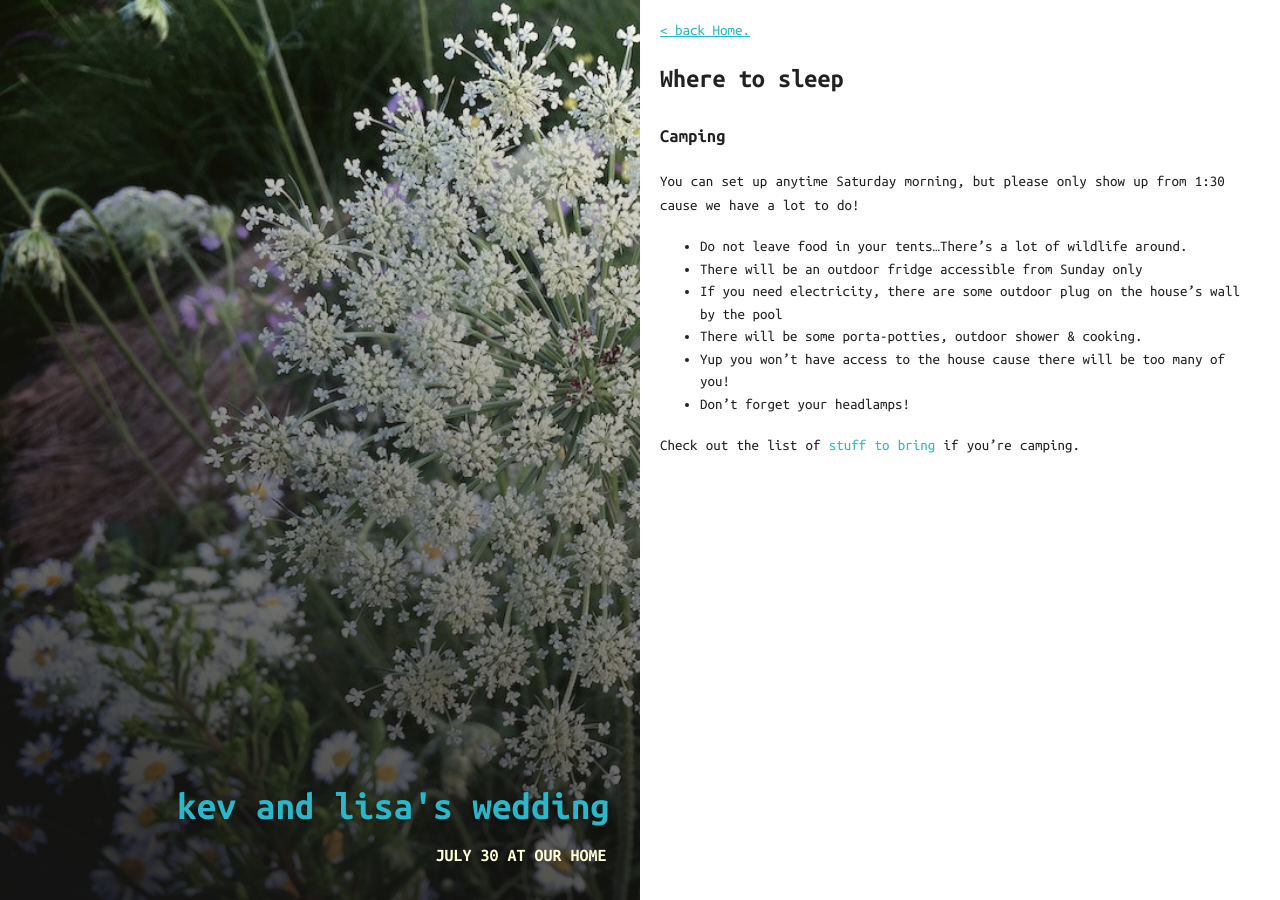
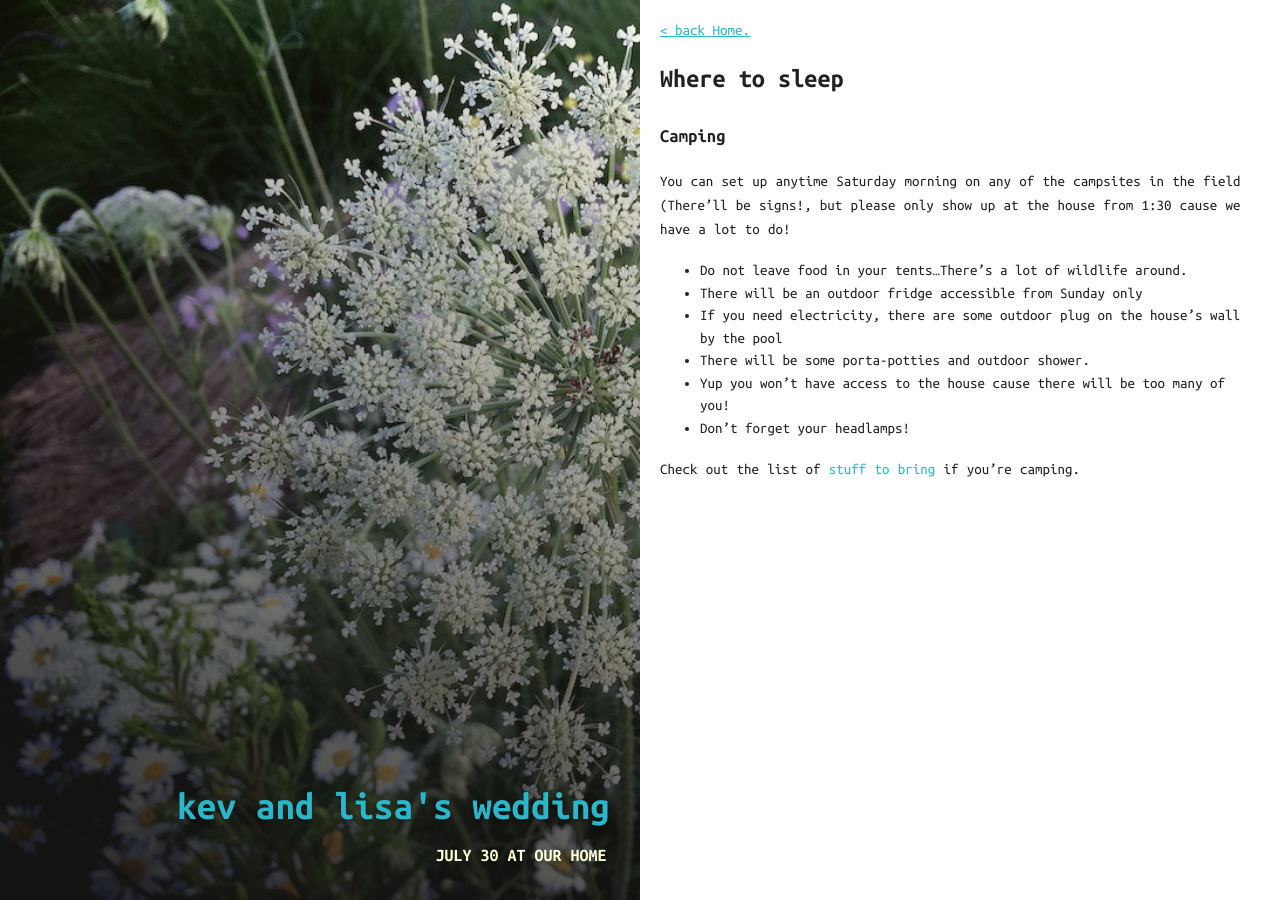
Before and after one commit to kevwalsh/carota, a Jekyll site: the page built from _posts/2016-01-05-where-to-sleep.md, in a window 1280 px wide. Built offline with Jekyll 4.4.1, drawn with Linux system fonts in a browser that asks for light colours.

Commit message:
Update 2016-01-05-where-to-sleep.md

```diff
--- a/_posts/2016-01-05-where-to-sleep.md
+++ b/_posts/2016-01-05-where-to-sleep.md
@@ -13,12 +13,12 @@ image:
 
 #### Camping
 
-You can set up anytime Saturday morning, but please only show up from 1:30 cause we have a lot to do!
+You can set up anytime Saturday morning on any of the campsites in the field (There'll be signs!, but please only show up at the house from 1:30 cause we have a lot to do!
 
 * Do not leave food in your tents...There's a lot of wildlife around.
 * There will be an outdoor fridge accessible from Sunday only
 * If you need electricity, there are some outdoor plug on the house's wall by the pool
-* There will be some porta-potties, outdoor shower & cooking.
+* There will be some porta-potties and outdoor shower.
 * Yup you won’t have access to the house cause there will be too many of you!
 * Don't forget your headlamps!
 
```
Also changed, not shown: other parts of _posts/2016-01-05-where-to-sleep.md (+1 -1 lines).
